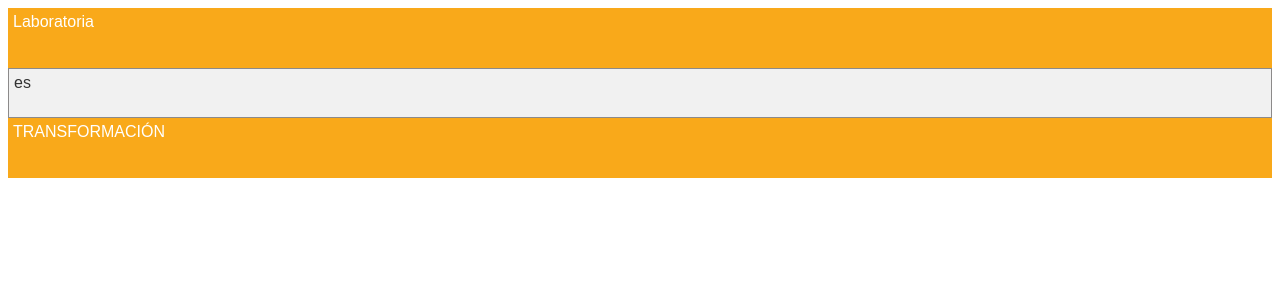
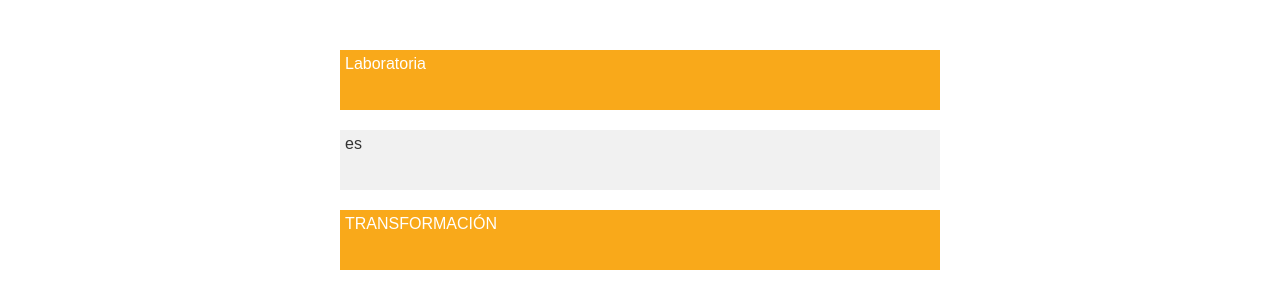
Before and after one commit to itsandromeda/Ejercicios-para-practicar-CSS-types, a plain HTML site: page index.html in a window 1280 px wide. Drawn offline with Linux system fonts and the light colour scheme.

Commit message:
Ejercicio II

```diff
--- a/assets/css/main.css
+++ b/assets/css/main.css
@@ -1,5 +1,10 @@
 * {
     font-family: sans-serif;
+}
+
+.block-content {
+    width: 600px;
+    margin: 50px auto;
 }
 
 .yellow-block {
@@ -7,17 +12,17 @@
     color: #FFF;
 }
 
-.border-block {
+.mid-block {
     background-color: #f1f1f1;
     color: #333;
-    box-sizing: border-box;
-    border: 1px solid #8c8a8a;
 }
 
 .yellow-block,
-.border-block {
+.border-block,
+.mid-block {
     height: 50px;
     padding: 5px;
+    margin-bottom: 20px;
 }
 
 .caps {
--- a/index.html
+++ b/index.html
@@ -10,11 +10,11 @@
 </head>
 
 <body>
-    <section>
+    <section class="block-content">
         <div class="yellow-block">
             <span>Laboratoria</span>
         </div>
-        <div class="border-block">
+        <div class="mid-block">
             <span>es</span>
         </div>
         <div class="yellow-block caps">
```
